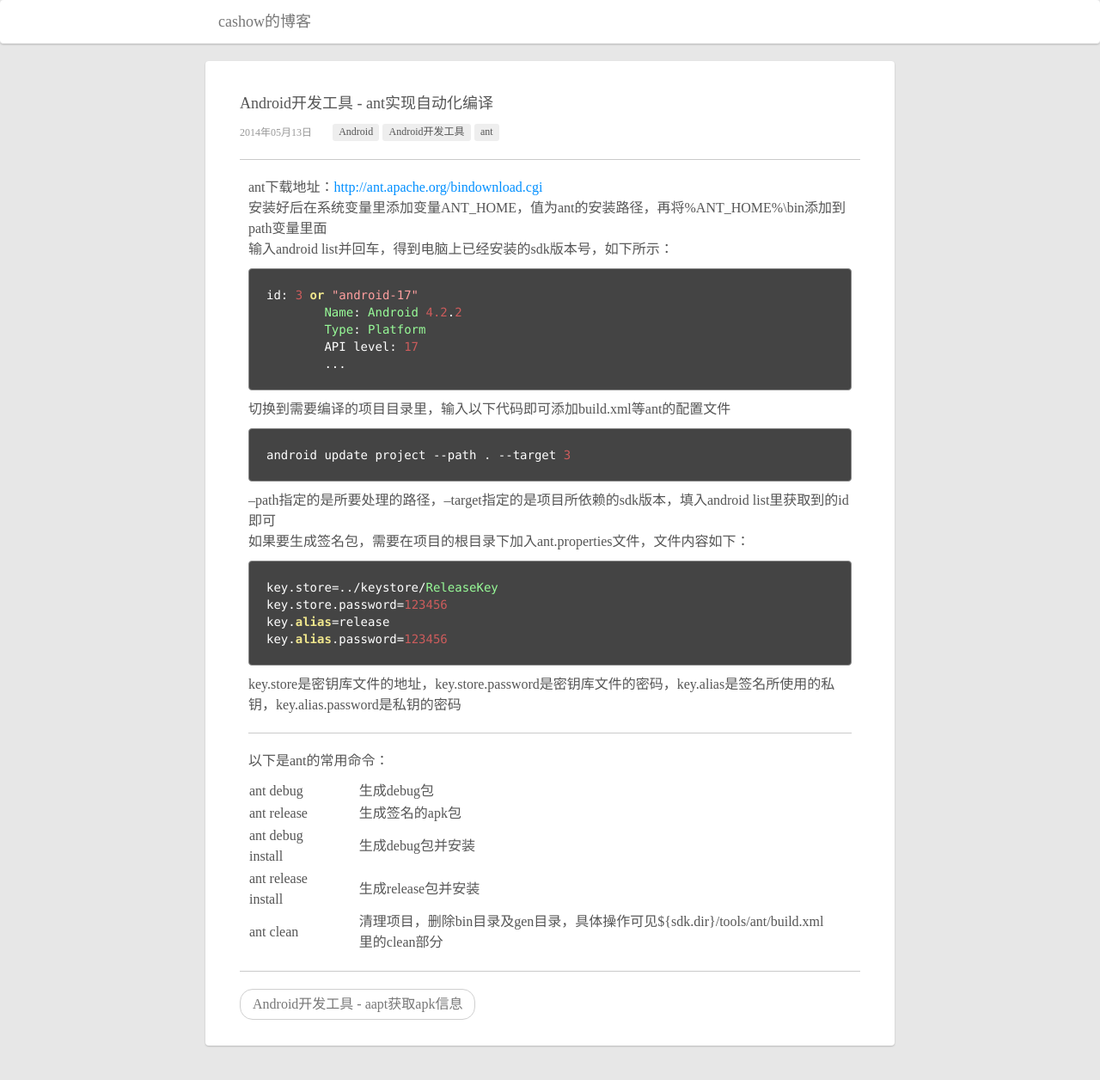
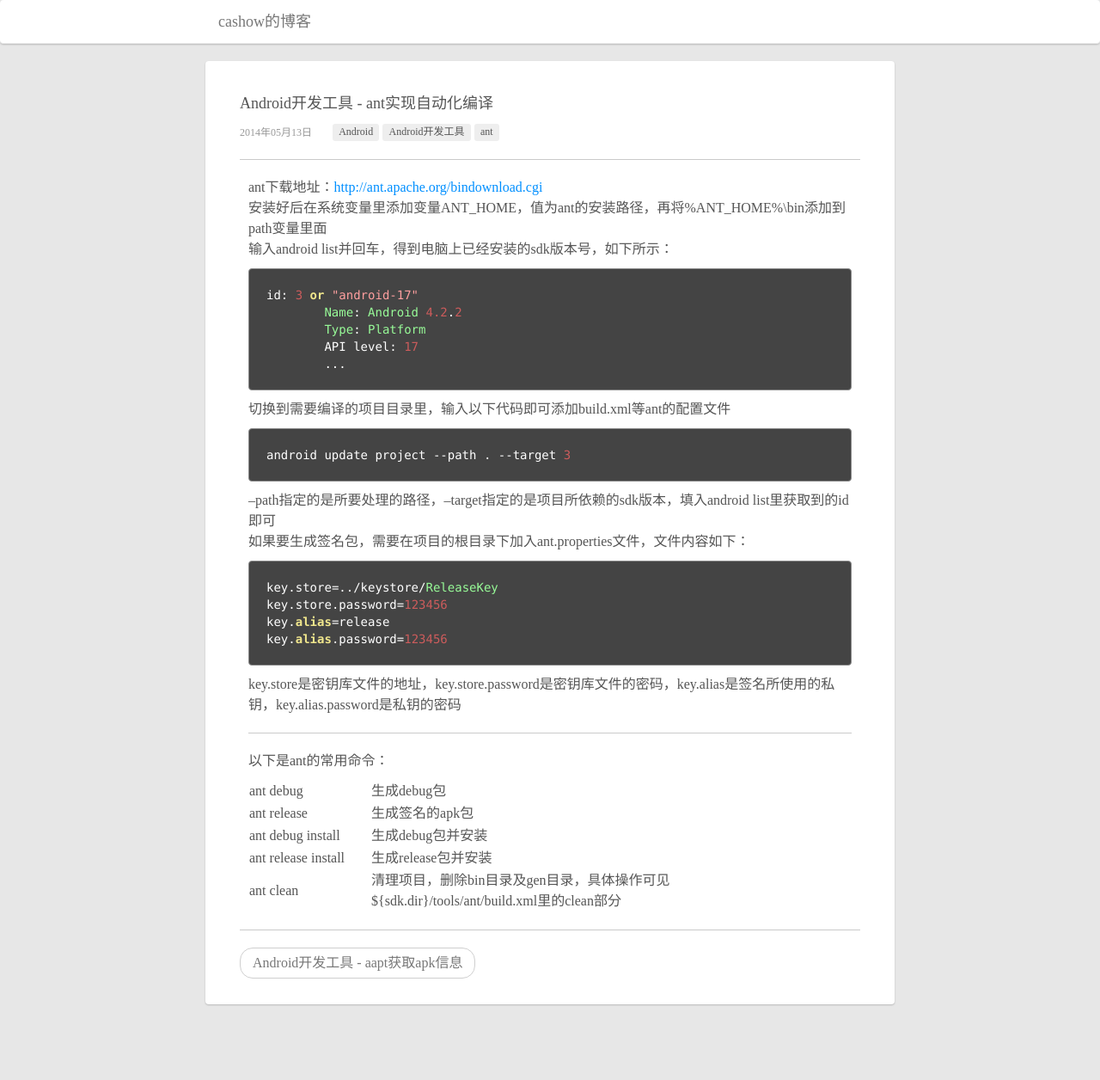
Before and after one commit to cashow/cashow.github.io, a Jekyll site: the page built from _posts/2014-05-10-Android-developer-tools-ant.md, in a window 1280 px wide. Shown: the whole page at 86% size. Built offline with Jekyll 4.4.1, drawn with Linux system fonts in a browser that asks for light colours; Markdown is read by kramdown in place of the engine named in the settings; after the commit the page ends 1208 px from its top, so only the background shows below that.

Commit message:
修改样式，table首行不换行

```diff
--- a/stylesheets/css/stylesheet.css
+++ b/stylesheets/css/stylesheet.css
@@ -173,3 +173,7 @@ body {
   background: #EEE;
   font-weight:normal;
 }
+
+tr td:first-child{
+  white-space: nowrap;
+}
```
